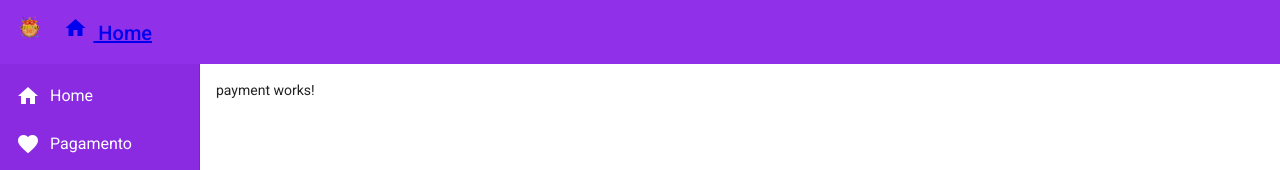
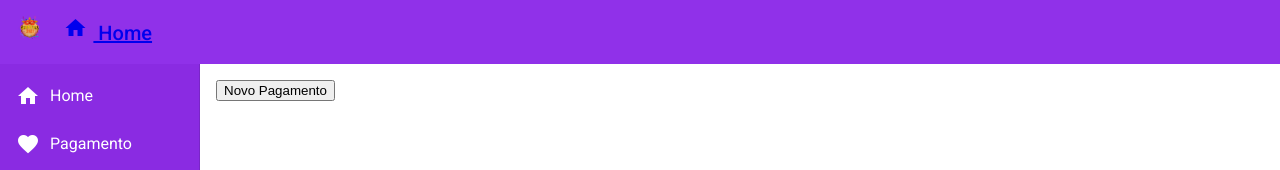
Before and after one commit to caiogomesxx/Angular, an Angular app in the folder frontend/: page /payments in a window 1280 px wide. Shown: the top 170 px of the page. Built offline with nearby package versions, Linux system fonts and the light colour scheme.

Commit message:
Update payment.component.html

```diff
--- a/frontend/src/app/views/payment/payment.component.html
+++ b/frontend/src/app/views/payment/payment.component.html
@@ -1 +1,3 @@
-<p>payment works!</p>
+<button mat-raised-button (click)="navigateToProductCreate()" color="primary">
+  Novo Pagamento
+</button>
```
